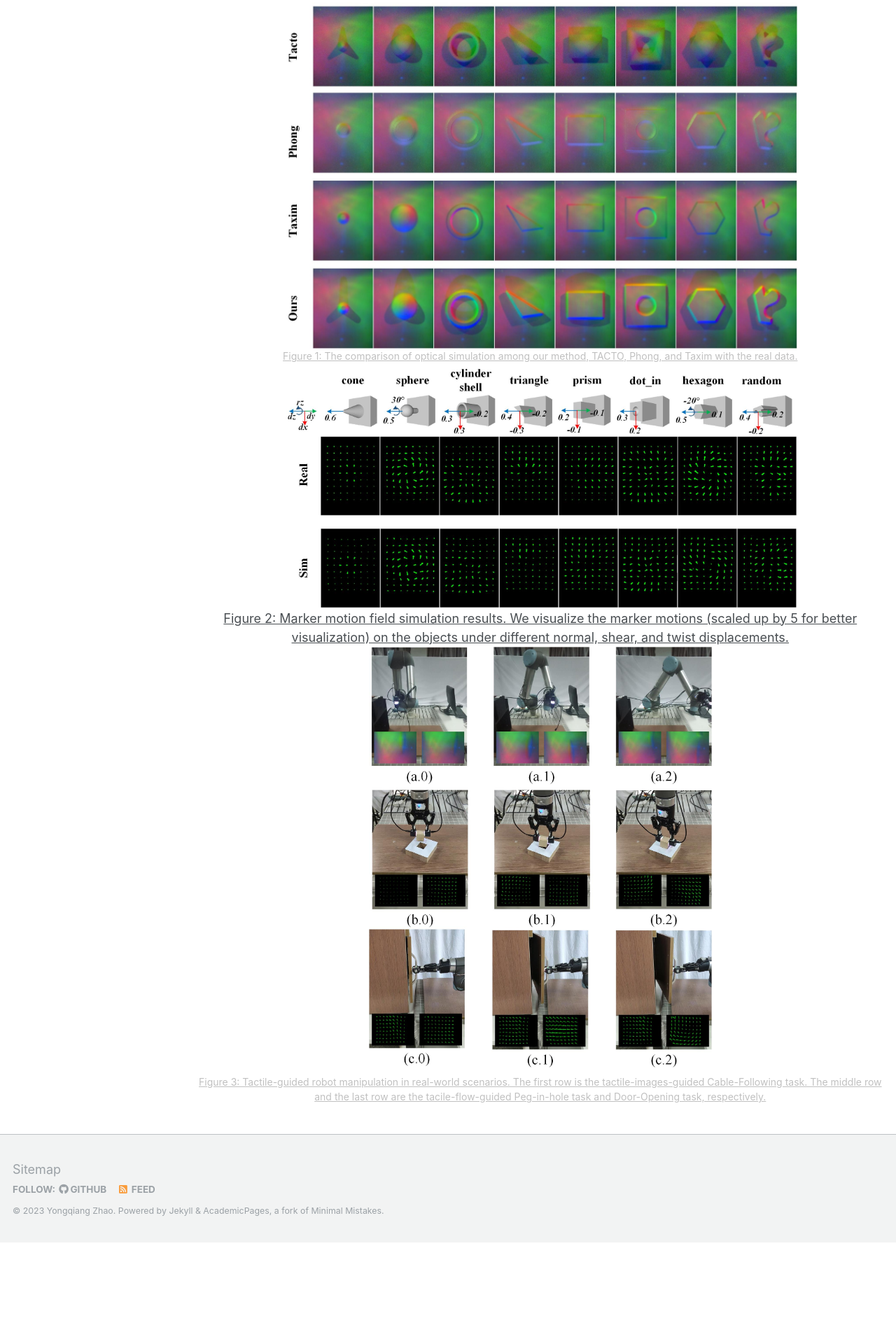
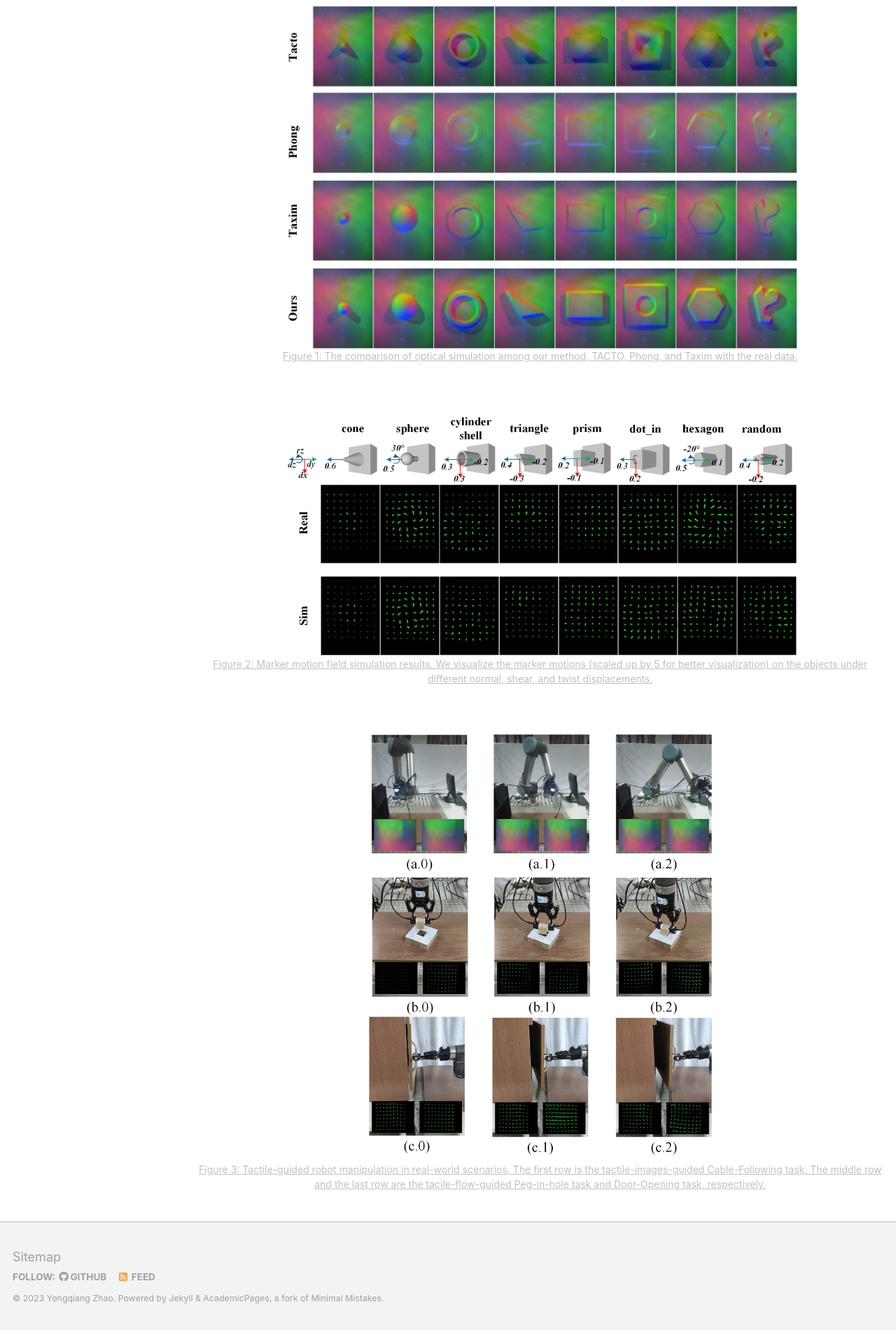
Before and after one commit to Rancho-zhao/Rancho-zhao.github.io, a Jekyll site: the page built from _pages/fots.md, in a window 1280 px wide. Shown: the part 846-2746 px from the top of the page at 70% size. Built offline with Jekyll 4.4.1, drawn with Linux system fonts in a browser that asks for light colours; before the commit the page ends 2621 px from its top, so only the background shows below that.

Commit message:
Update fots.md

```diff
--- a/_pages/fots.md
+++ b/_pages/fots.md
@@ -17,11 +17,15 @@
 
 <center style="font-size:14px;color:#C0C0C0;text-decoration:underline">Figure 1: The comparison of optical simulation among our method, TACTO, Phong, and Taxim with the real data.</center>
 
+&nbsp;
+
 <div align=center>
 <img src="/images/fots/marker_quality.jpg" width="75%" height="75%">
 </div>
 
-<center style="text-decoration:underline">Figure 2: Marker motion field simulation results. We visualize the marker motions (scaled up by 5 for better visualization) on the objects under different normal, shear, and twist displacements.</center>
+<center style="font-size:14px;color:#C0C0C0;text-decoration:underline">Figure 2: Marker motion field simulation results. We visualize the marker motions (scaled up by 5 for better visualization) on the objects under different normal, shear, and twist displacements.</center>
+
+&nbsp;
 
 <div align=center>
 <img src="/images/fots/snapshot.jpg" width="50%" height="50%">
```
